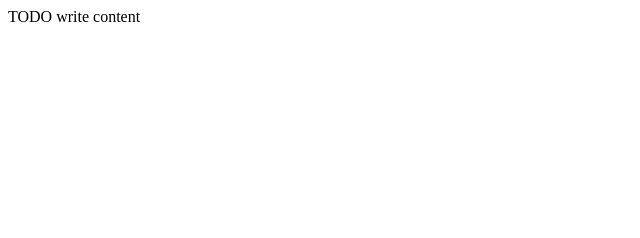
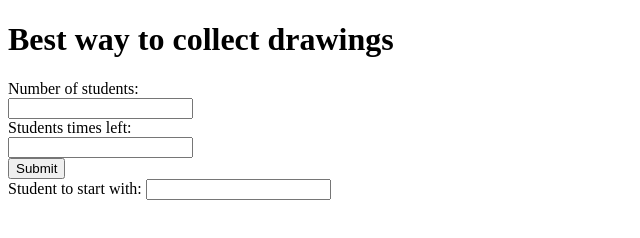
Before and after one commit to Sallad02/Programmeringstest, a website: page Javascript/public_html/index.html in a window 1280 px wide. Shown: the whole page, without its empty margins (0-640 px from the left). Drawn offline with Linux system fonts and the light colour scheme.

Commit message:
Solution in javascript and some minor changes to java solution

```diff
--- a/Javascript/bower.json
+++ b/Javascript/bower.json
@@ -1,5 +1,5 @@
 {
-    "name": "Javascript",
+    "name": "Javascript2",
     "version": "1.0.0",
     "main": "path/to/main.css",
     "ignore": [
--- a/Javascript/package.json
+++ b/Javascript/package.json
@@ -1,5 +1,5 @@
 {
-    "name": "Javascript",
+    "name": "Javascript2",
     "version": "1.0.0",
     "keywords": ["util", "functional", "server", "client", "browser"],
     "author": "Simon",
--- /dev/null
+++ b/Javascript/public_html/Solution.js
@@ -0,0 +1,72 @@
+/*
+ * To change this license header, choose License Headers in Project Properties.
+ * To change this template file, choose Tools | Templates
+ * and open the template in the editor.
+ */
+
+
+function myFunction() {
+
+      //get values and create array
+      var n = document.getElementById('n').value;
+      var array = document.getElementById('array').value;
+      array = array.split(" ").map(Number);
+
+      if(array.length != n){
+          document.getElementById('answer').value = "Invalid input";
+          return;
+      }
+
+      var current;
+      var best = 0;
+      var bestID = 1;
+
+      //decide which starting position is the best
+      for(var i = 0; i < n; i++){
+            current = cycle(array, i);
+            if(current > best){
+                best = current;
+                bestID = i+1;
+            }
+        }
+        document.getElementById('answer').value = bestID;
+
+
+    }
+
+    function cycle(arr, startpos){
+
+        //copies original arrays values
+        var array = Array(arr.length);
+        for(var i = 0; i < arr.length; i++){
+            array[i] = arr[i];
+        }
+        console.log(array);
+
+        var steps = array.length;
+        var finished = 0;
+
+
+        while(steps > 0){
+
+            //check if finished drawing
+            if(array[startpos] <= 0){
+                finished++;
+            }
+
+            //forward time and progression of the rest
+            for(var i = 0; i < array.length; i++){
+                array[i]--;
+            }
+
+            //position of the next to be checked
+            startpos++;
+
+            //loop to the beginning of array if out of bounds
+            if(startpos > array.length-1){
+                startpos = 0;
+            }
+            steps--;
+        }
+        return finished;
+    }
--- a/Javascript/public_html/index.html
+++ b/Javascript/public_html/index.html
@@ -5,12 +5,19 @@ To change this template file, choose Tools | Templates
 and open the template in the editor.
 -->
 <html>
-    <head>
-        <title>TODO supply a title</title>
-        <meta charset="UTF-8">
-        <meta name="viewport" content="width=device-width, initial-scale=1.0">
-    </head>
-    <body>
-        <div>TODO write content</div>
-    </body>
+<head><title>Javascript</title></head>
+
+
+
+
+<body>
+  <h1>Best way to collect drawings</h1>
+  Number of students: <br> <input type="number" id="n"><br>
+  Students times left:<br> <input type="text" id="array"><br>
+  <button type="button" onclick="myFunction()">Submit</button><br>
+  Student to start with: <input type="number" id="answer">
+
+  <script src="Solution.js"></script>
+
+</body>
 </html>
```
Also changed, not shown: 3 other files.
